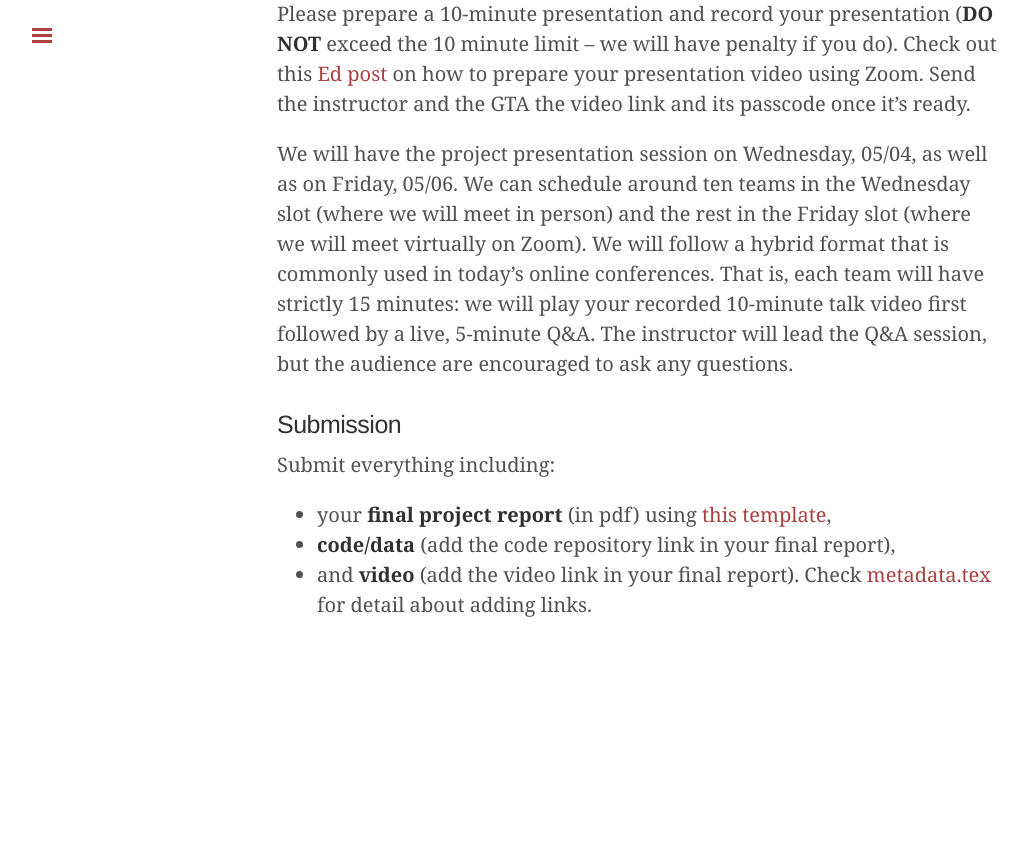
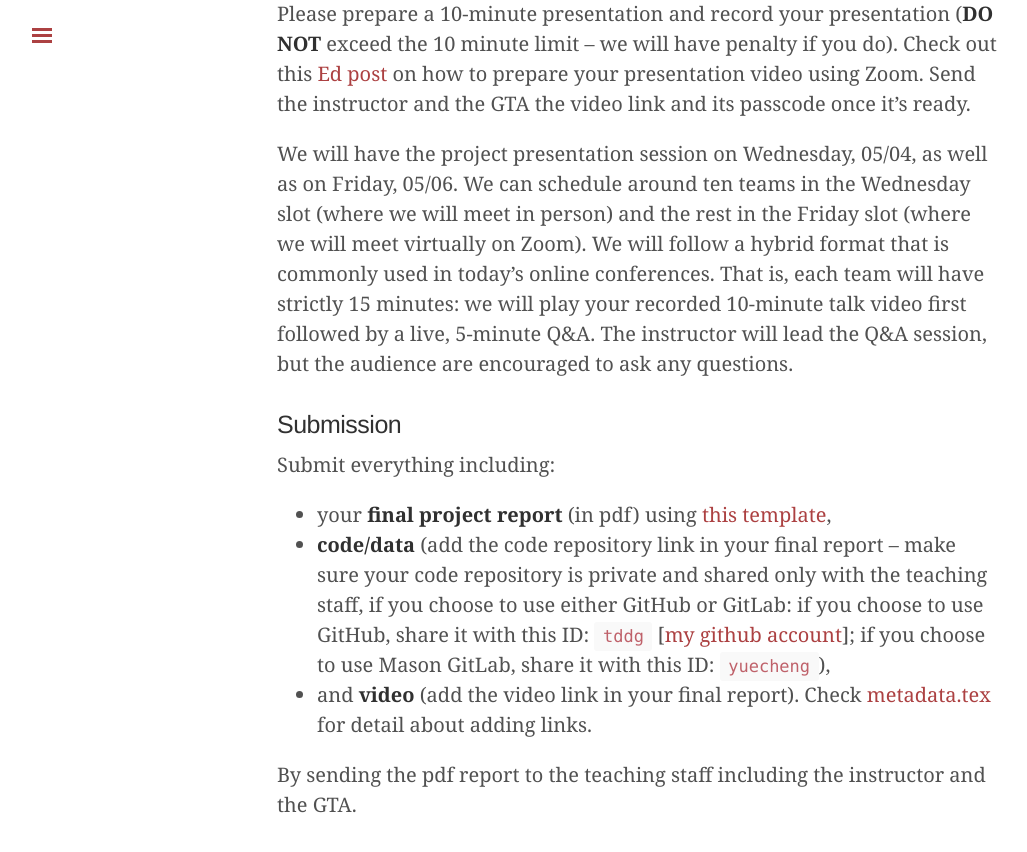
Before and after one commit to tddg/cs571-spring22, a Jekyll site: the page built from project.md, in a window 1280 px wide and 900 px high, scrolled down 3382 px. Shown: the top 852 px of the window, without its empty margins (3-1030 px from the left). Built offline with Jekyll 4.4.1, drawn with Linux system fonts in a browser that asks for light colours; before the commit the page ends 4082 px from its top, so only the background shows below that.

Commit message:
added details about final proj submission

```diff
--- a/project.md
+++ b/project.md
@@ -133,5 +133,7 @@ encouraged to ask any questions.
 Submit everything including:
 
 * your **final project report** (in pdf) using [this template](https://github.com/tddg/cs571_report_latex_template),
-* **code/data** (add the code repository link in your final report),
+* **code/data** (add the code repository link in your final report -- make sure your code repository is private and shared only with the teaching staff, if you choose to use either GitHub or GitLab: if you choose to use GitHub, share it with this ID: `tddg` [[my github account](https://github.com/tddg)]; if you choose to use Mason GitLab, share it with this ID: `yuecheng`),
 * and **video** (add the video link in your final report). Check [metadata.tex](https://github.com/tddg/cs571_report_latex_template/blob/main/metadata.tex) for detail about adding links.
+
+By sending the pdf report to the teaching staff including the instructor and the GTA.
```
